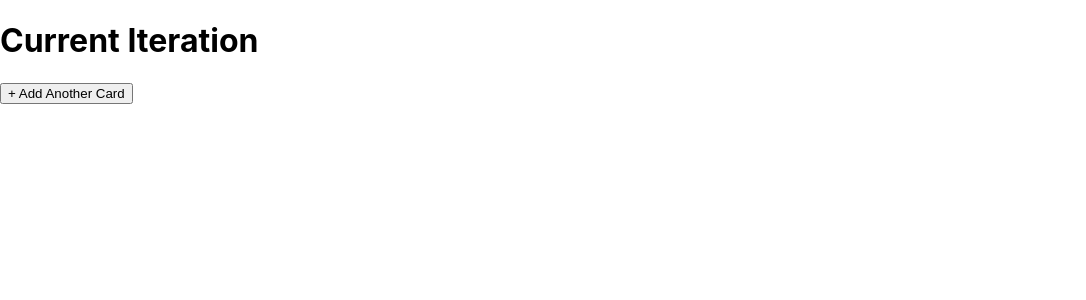
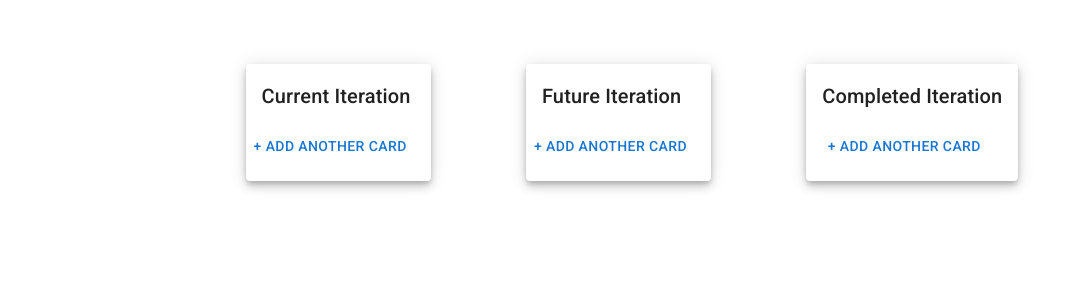
Before and after one commit to xchrisw92/trello_clone, a React (Create React App) app: page / in a window 1280 px wide. Shown: the top 300 px of the page, without its empty margins (0-1086 px from the left). Built offline with nearby package versions, Linux system fonts and the light colour scheme.

Commit message:
Completed refactor

```diff
--- a/package.json
+++ b/package.json
@@ -3,6 +3,9 @@
   "version": "0.1.0",
   "private": true,
   "dependencies": {
+    "@emotion/react": "^11.9.3",
+    "@emotion/styled": "^11.9.3",
+    "@mui/material": "^5.9.0",
     "@testing-library/jest-dom": "^5.16.4",
     "@testing-library/react": "^13.3.0",
     "@testing-library/user-event": "^13.5.0",
--- a/public/index.html
+++ b/public/index.html
@@ -1,6 +1,10 @@
 <!DOCTYPE html>
 <html lang="en">
   <head>
+    <link
+            rel="stylesheet"
+            href="https://fonts.googleapis.com/css?family=Roboto:300,400,500,700&display=swap"
+    />
     <meta charset="utf-8" />
     <meta name="viewport" content="width=device-width, initial-scale=1" />
     <meta name="theme-color" content="#000000" />
--- a/src/App.tsx
+++ b/src/App.tsx
@@ -1,14 +1,46 @@
 import React, {useState} from 'react';
 import './App.css';
+import {Container, CssBaseline, Grid} from "@mui/material";
 import ItemContainer from "./components/ItemContainer";
 
 const App = () => {
-const [items, setItems] = useState<Array<String>>([]);
+
+  type itemObject = {
+    current: Array<String>,
+    future: Array<String>,
+    completed: Array<String>,
+  }
+
+const [items, setItems] = useState<itemObject>({current: [''], future:  [''], completed: ['']});
+
+  const addItems = (key: String, item: String) =>{
+    let newItems = {...items};
+    switch (key) {
+      case 'current':
+        newItems.current.push(item);
+        break;
+      case 'future':
+        newItems.future.push(item);
+        break;
+      case 'completed':
+        newItems.completed.push(item);
+        break;
+      default:
+        break;
+    }
+    setItems(newItems);
+  }
 
   return (
-    <div>
-      <ItemContainer items = {items} setItems={setItems} />
-    </div>
+    <CssBaseline>
+      <Container maxWidth={"md"} sx={{padding: 10}}>
+        <Grid container spacing={2} justifyContent={'space-around'} alignItems={'Center'}>
+          <ItemContainer title={'current'} items={items.current} handleAddCard={addItems}/>
+          <ItemContainer title={'future'} items={items.future} handleAddCard={addItems} />
+          <ItemContainer title={'completed'} items={items.completed} handleAddCard={addItems} />
+        </Grid>
+      </Container>
+    </CssBaseline>
   );
 }
 
--- /dev/null
+++ b/src/components/AddNewCard.tsx
@@ -0,0 +1,31 @@
+import {Button, Grid, TextField} from "@mui/material";
+import React, {useState} from "react";
+
+interface AddNewCardProps {
+  handleAddCard: Function,
+}
+
+const AddNewCard: React.FC<AddNewCardProps> = ({handleAddCard}: AddNewCardProps): JSX.Element =>{
+  const [cardInput, setCardInput] = useState('');
+
+  const handleAddClick = () =>{
+    handleAddCard(cardInput);
+  }
+
+  return (
+      <Grid container>
+          <Grid item md={8}>
+              <TextField
+                  label={'Add New Card'}
+                  id={'Add New Card'}
+                  size={'small'}
+                  onChange={(event: React.ChangeEvent<HTMLInputElement>) => setCardInput(event.target.value)
+                  }/>
+          </Grid>
+          <Grid item md={4}>
+              <Button onClick={handleAddClick}>Add</Button>
+          </Grid>
+      </Grid>
+  );
+};
+export default AddNewCard;
--- a/src/components/ItemContainer.tsx
+++ b/src/components/ItemContainer.tsx
@@ -1,39 +1,43 @@
+import {Button, Grid, Paper, Typography} from "@mui/material";
+import AddNewCard from "./AddNewCard";
 import React, {useState} from "react";
 
-interface CurrentIterationProps {
+interface ItemContainerProps {
+  title: String,
   items?: Array<String>,
-  setItems: Function,
+  handleAddCard: Function,
+
 }
 
-const ItemContainer: React.FC<CurrentIterationProps> = ({items, setItems}: CurrentIterationProps): JSX.Element =>{
+const ItemContainer: React.FC<ItemContainerProps> = ({title, items, handleAddCard}: ItemContainerProps): JSX.Element =>{
   const [addCard, setAddCard] = useState(false);
-  const [cardInput, setCardInput] = useState<string>('');
 
-  const handleAddCard = () =>{
-    setItems((items: Array<String>) => [...items, cardInput]);
+  const handleAddNewCard = (item: String) =>{
+    handleAddCard(title, item);
     setAddCard(false);
   }
 
+  const containerTitle = title.charAt(0).toUpperCase() + title.slice(1) + ' Iteration';
+
   return (
-    <div>
-      <h1>Current Iteration</h1>
+    <Paper elevation={6} sx={{padding: 2}}>
+      <Grid container direction={'column'} spacing={2}>
+        <Grid item>
+          <Typography variant={'h6'}>{containerTitle}</Typography>
+        </Grid>
         {
-        items && items.map((item, i) =>{
-          return(
-            <h6 key={i}>{item}</h6>
+          items && items.map((item, i) => {
+            return (
+              <Grid item key={i}>{item}</Grid>
             )
           })
         }
         {
-        addCard && <div>
-          <label htmlFor={"Add New Card"}>Add Card</label>
-          <input type={"text"} id={"Add New Card"} onChange={(event: React.ChangeEvent<HTMLInputElement>) => setCardInput(event.target.value)
-          }/>
-          <button onClick={handleAddCard}>Add</button>
-          </div>
+          addCard && <AddNewCard handleAddCard={handleAddNewCard}/>
         }
-      <button onClick={() => setAddCard(!addCard)}>+ Add Another Card</button>
-    </div>
-  )
+        <Button onClick={() => setAddCard(!addCard)}>+ Add Another Card</Button>
+      </Grid>
+    </Paper>
+  );
 };
 export default ItemContainer;
```
Also changed, not shown: 2 other files (tests, documents, lock files or other folders). Lines whose indentation alone changed are shown as unchanged.
